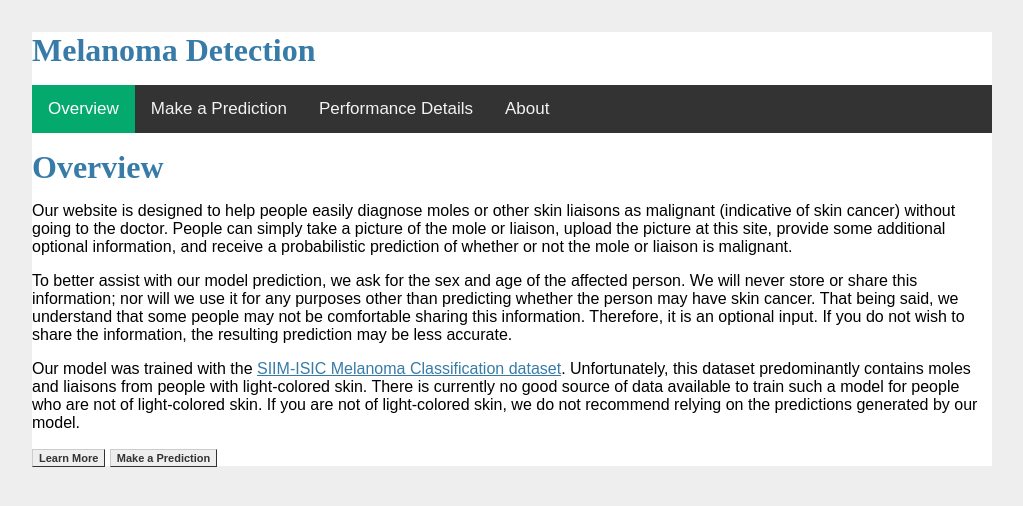
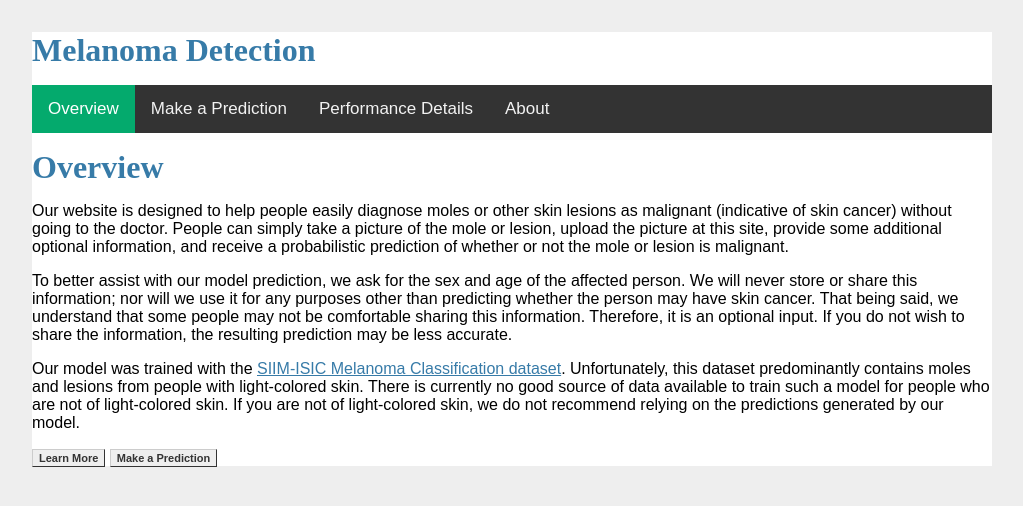
Before and after one commit to lschanne/melanoma-detection, a Flask app: page / in a window 1280 px wide. Shown: the top 506 px of the page, without its empty margins (128-1151 px from the left). Run offline with Flask 2, Linux system fonts and the light colour scheme.

Commit message:
Fix 'liaison' to 'lesion'

```diff
--- a/melanoma_detection/templates/overview.html
+++ b/melanoma_detection/templates/overview.html
@@ -1,11 +1,11 @@
 {% extends "base.html" %}
 {% block content %}
 <h1>Overview</h1>
-<p>Our website is designed to help people easily diagnose moles or other skin liaisons as malignant (indicative of skin cancer) without going to the doctor. People can simply take a picture of the mole or liaison, upload the picture at this site, provide some additional optional information, and receive a probabilistic prediction of whether or not the mole or liaison is malignant.</p>
+<p>Our website is designed to help people easily diagnose moles or other skin lesions as malignant (indicative of skin cancer) without going to the doctor. People can simply take a picture of the mole or lesion, upload the picture at this site, provide some additional optional information, and receive a probabilistic prediction of whether or not the mole or lesion is malignant.</p>
 
 <p>To better assist with our model prediction, we ask for the sex and age of the affected person. We will never store or share this information; nor will we use it for any purposes other than predicting whether the person may have skin cancer. That being said, we understand that some people may not be comfortable sharing this information. Therefore, it is an optional input. If you do not wish to share the information, the resulting prediction may be less accurate.</p>
 
-<p>Our model was trained with the <a href="https://challenge2020.isic-archive.com/">SIIM-ISIC Melanoma Classification dataset</a>. Unfortunately, this dataset predominantly contains moles and liaisons from people with light-colored skin. There is currently no good source of data available to train such a model for people who are not of light-colored skin. If you are not of light-colored skin, we do not recommend relying on the predictions generated by our model.</p>
+<p>Our model was trained with the <a href="https://challenge2020.isic-archive.com/">SIIM-ISIC Melanoma Classification dataset</a>. Unfortunately, this dataset predominantly contains moles and lesions from people with light-colored skin. There is currently no good source of data available to train such a model for people who are not of light-colored skin. If you are not of light-colored skin, we do not recommend relying on the predictions generated by our model.</p>
 
 <a class="button" href="{{ url_for('/performance') }}">Learn More</a>
 <a class="button" href="{{ url_for('/prediction') }}">Make a Prediction</a>
```
